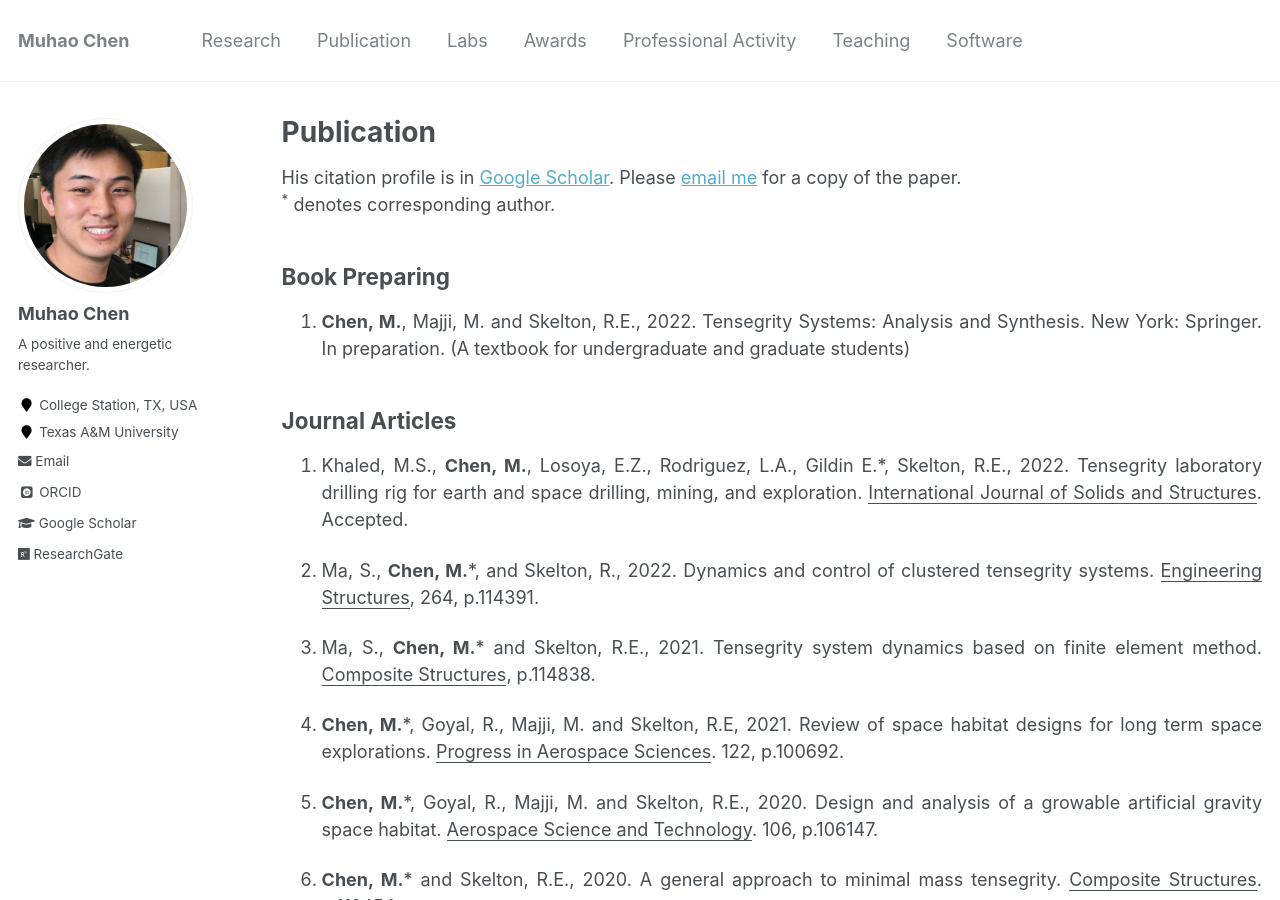
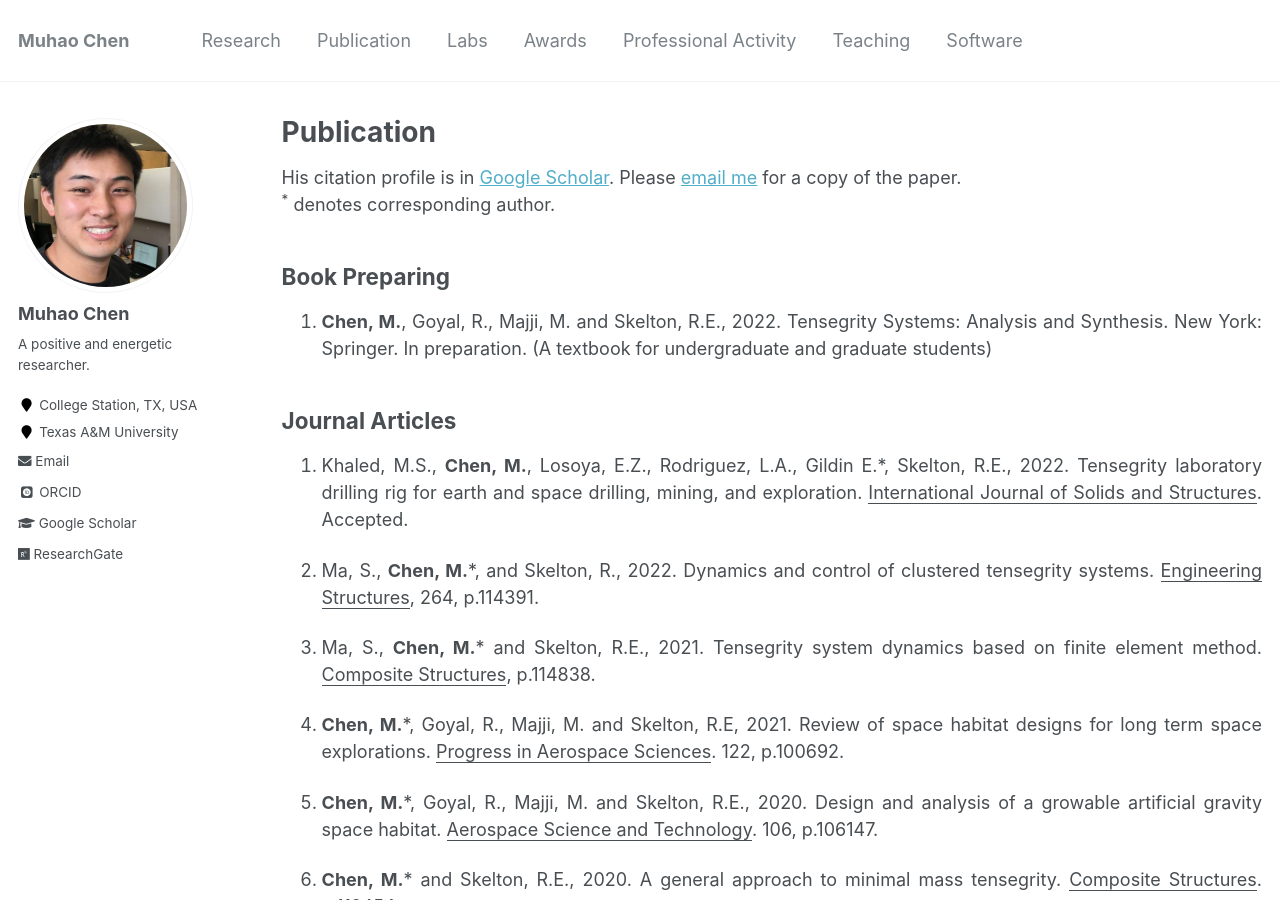
Before and after one commit to Muhao-Chen/muhao-chen.github.io, a Jekyll site: the page built from _pages/publication.md, in a window 1280 px wide and 900 px high. Built offline with Jekyll 4.4.1, drawn with Linux system fonts in a browser that asks for light colours; some web fonts are replaced.

Commit message:
Update publication.md

```diff
--- a/_pages/publication.md
+++ b/_pages/publication.md
@@ -13,7 +13,7 @@ His citation profile is in [Google Scholar](https://scholar.google.com/citations
 <sup>*</sup> denotes corresponding author.
 
 ## Book Preparing
-1. **Chen, M.**, Majji, M. and Skelton, R.E., 2022. Tensegrity Systems: Analysis and Synthesis. New York: Springer. In preparation. (A textbook for undergraduate and graduate students)
+1. **Chen, M.**, Goyal, R., Majji, M. and Skelton, R.E., 2022. Tensegrity Systems: Analysis and Synthesis. New York: Springer. In preparation. (A textbook for undergraduate and graduate students)
 
 ## Journal Articles
 1. Khaled, M.S., **Chen, M.**, Losoya, E.Z., Rodriguez, L.A., Gildin E.*, Skelton, R.E., 2022. Tensegrity laboratory drilling rig for earth and space drilling, mining, and exploration. <u>International Journal of Solids and Structures</u>. Accepted.
```
